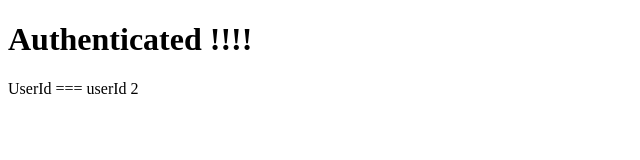
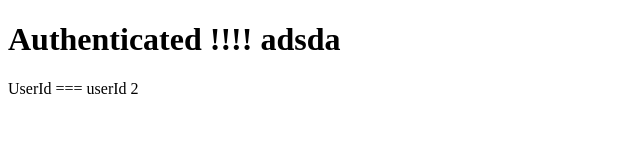
Before and after one commit to SorrawitRUNGRUJEE/cc15gitflowWorkflow, a plain HTML site: page Authenticated.html in a window 1280 px wide. Shown: the whole page, without its empty margins (0-640 px from the left). Drawn offline with Linux system fonts and the light colour scheme.

Commit message:
configfix

```diff
--- a/Authenticated.html
+++ b/Authenticated.html
@@ -7,7 +7,7 @@
     <title>Document</title>
 </head>
 <body>
-    <h1> Authenticated !!!! </h1>
+    <h1> Authenticated !!!! adsda </h1>
     <div> UserId === userId 2 </div>
 
 </body>
```
Also changed, not shown: logout.html (+1 -1 lines).
